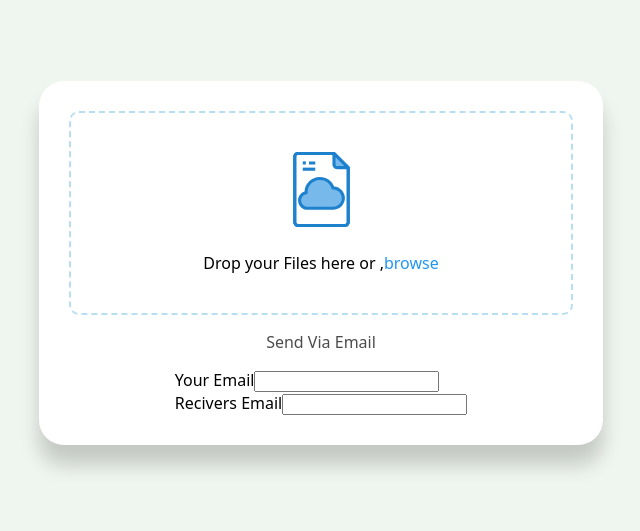
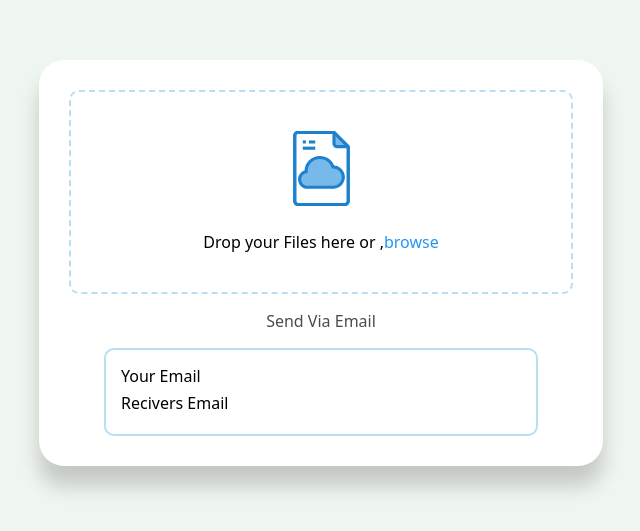
Before and after one commit to mittalsam20/24HourShare, a React (Create React App) app in the folder client/: page / in a window 1280 px wide. Shown: the part 137-668 px from the top of the page, without its empty margins (319-959 px from the left). Built offline with nearby package versions, Linux system fonts and the light colour scheme.

Commit message:
css changes

```diff
--- a/client/src/App.css
+++ b/client/src/App.css
@@ -178,19 +178,48 @@ p {
 }
 
 .emailcont {
-    /* height: 100px; */
-    /* display: flex; */
-    /* justify-content: center; */
+    display: flex;
+    flex-direction: column;
     align-items: center;
 }
 
+.emailcont input {
+    border: none;
+    border-bottom: 2px solid var(--border-color);
+    height: 19px;
+    font-size: 18px;
+    text-align: center;
+}
+
+.emailcontr label {
+    margin: 5px;
+    font-size: 18px;
+}
+
+.emailcont input:focus {
+    outline: none;
+}
+
+.emailcont .filed {
+    margin-bottom: 5px;
+    display: flex;
+    justify-content: space-between;
+    width: 400px;
+}
+
 .forminnercont {
-    /* height: 100px; */
     display: flex;
     justify-content: space-between;
     align-items: center;
 }
 
 .forminnercont form {
+    border: 2px solid var(--bordercolor);
     width: 100%;
+    padding: 15px;
+    box-sizing: border-box;
+    border-radius: 10px;
+    display: flex;
+    flex-direction: column;
+    align-items: center;
 }
--- a/client/src/components/emailform/emailform.js
+++ b/client/src/components/emailform/emailform.js
@@ -4,15 +4,18 @@ const EmailForm = () => {
       <p>Send Via Email</p>
       <div className="forminnercont">
         <form>
+          <div className="filed">
             <label htmlFor="sender">
               Your Email
               <input type="email" name="from" id="sender" required />
             </label>
-          <br />
+          </div>
+          <div className="filed">
             <label htmlFor="reciever">
               Recivers Email
               <input type="email" name="to" id="reciever" required />
             </label>
+          </div>
         </form>
       </div>
     </>
```
Lines whose indentation alone changed are shown as unchanged.
